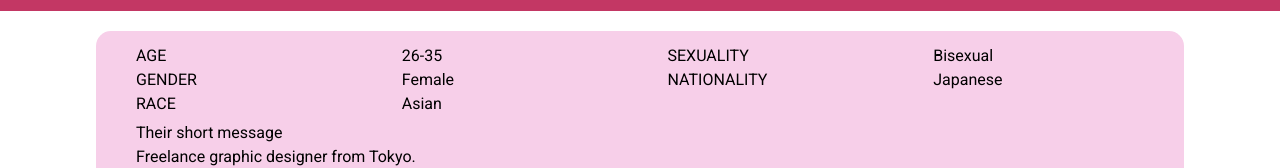
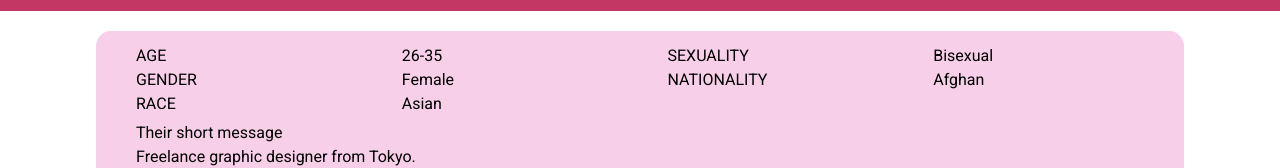
Before and after one commit to Xelo04/Mindful-Media, a React (Vite) app: page /our-stories in a window 1280 px wide. Shown: the part 228-396 px from the top of the page. Built offline with nearby package versions, Linux system fonts and the light colour scheme.

Commit message:
Update nationality options in filtersData to cover all nationalities

```diff
--- a/src/components/filtered-list/filters/filter/Filter.tsx
+++ b/src/components/filtered-list/filters/filter/Filter.tsx
@@ -28,7 +28,7 @@ function Filter({ options, onSelectionChange, placeholderName }: FilterProps) {
   const handleChange = (newValue: unknown) => {
     if (Array.isArray(newValue)) {
       if (newValue.length > maxOptions) {
-        alert(`You can select up to ${maxOptions} options only.`);
+        alert(`You can select up to ${maxOptions} options.`);
         return;
       }
       setSelectedOptions(newValue);
--- a/src/data.ts
+++ b/src/data.ts
@@ -78,11 +78,200 @@ export const filtersData = {
     { value: "Asexual", label: "Asexual" },
   ],
   nationality: [
+    { value: "Afghan", label: "Afghan" },
+    { value: "Albanian", label: "Albanian" },
+    { value: "Algerian", label: "Algerian" },
     { value: "American", label: "American" },
+    { value: "Andorran", label: "Andorran" },
+    { value: "Angolan", label: "Angolan" },
+    { value: "Antiguans", label: "Antiguans" },
+    { value: "Argentinean", label: "Argentinean" },
+    { value: "Armenian", label: "Armenian" },
+    { value: "Australian", label: "Australian" },
+    { value: "Austrian", label: "Austrian" },
+    { value: "Azerbaijani", label: "Azerbaijani" },
+    { value: "Bahamian", label: "Bahamian" },
+    { value: "Bahraini", label: "Bahraini" },
+    { value: "Bangladeshi", label: "Bangladeshi" },
+    { value: "Barbadian", label: "Barbadian" },
+    { value: "Barbudans", label: "Barbudans" },
+    { value: "Batswana", label: "Batswana" },
+    { value: "Belarusian", label: "Belarusian" },
+    { value: "Belgian", label: "Belgian" },
+    { value: "Belizean", label: "Belizean" },
+    { value: "Beninese", label: "Beninese" },
+    { value: "Bhutanese", label: "Bhutanese" },
+    { value: "Bolivian", label: "Bolivian" },
+    { value: "Bosnian", label: "Bosnian" },
+    { value: "Brazilian", label: "Brazilian" },
+    { value: "British", label: "British" },
+    { value: "Bruneian", label: "Bruneian" },
+    { value: "Bulgarian", label: "Bulgarian" },
+    { value: "Burkinabe", label: "Burkinabe" },
+    { value: "Burmese", label: "Burmese" },
+    { value: "Burundian", label: "Burundian" },
+    { value: "Cambodian", label: "Cambodian" },
+    { value: "Cameroonian", label: "Cameroonian" },
+    { value: "Canadian", label: "Canadian" },
+    { value: "Cape Verdean", label: "Cape Verdean" },
+    { value: "Central African", label: "Central African" },
+    { value: "Chadian", label: "Chadian" },
+    { value: "Chilean", label: "Chilean" },
+    { value: "Chinese", label: "Chinese" },
+    { value: "Colombian", label: "Colombian" },
+    { value: "Comoran", label: "Comoran" },
+    { value: "Congolese", label: "Congolese" },
+    { value: "Costa Rican", label: "Costa Rican" },
+    { value: "Croatian", label: "Croatian" },
+    { value: "Cuban", label: "Cuban" },
+    { value: "Cypriot", label: "Cypriot" },
+    { value: "Czech", label: "Czech" },
+    { value: "Danish", label: "Danish" },
+    { value: "Djibouti", label: "Djibouti" },
+    { value: "Dominican", label: "Dominican" },
+    { value: "Dutch", label: "Dutch" },
+    { value: "East Timorese", label: "East Timorese" },
+    { value: "Ecuadorean", label: "Ecuadorean" },
+    { value: "Egyptian", label: "Egyptian" },
+    { value: "Emirian", label: "Emirian" },
+    { value: "Equatorial Guinean", label: "Equatorial Guinean" },
+    { value: "Eritrean", label: "Eritrean" },
+    { value: "Estonian", label: "Estonian" },
+    { value: "Ethiopian", label: "Ethiopian" },
+    { value: "Fijian", label: "Fijian" },
+    { value: "Filipino", label: "Filipino" },
+    { value: "Finnish", label: "Finnish" },
+    { value: "French", label: "French" },
+    { value: "Gabonese", label: "Gabonese" },
+    { value: "Gambian", label: "Gambian" },
+    { value: "Georgian", label: "Georgian" },
+    { value: "German", label: "German" },
+    { value: "Ghanaian", label: "Ghanaian" },
+    { value: "Greek", label: "Greek" },
+    { value: "Grenadian", label: "Grenadian" },
+    { value: "Guatemalan", label: "Guatemalan" },
+    { value: "Guinea-Bissauan", label: "Guinea-Bissauan" },
+    { value: "Guinean", label: "Guinean" },
+    { value: "Guyanese", label: "Guyanese" },
+    { value: "Haitian", label: "Haitian" },
+    { value: "Herzegovinian", label: "Herzegovinian" },
+    { value: "Honduran", label: "Honduran" },
+    { value: "Hungarian", label: "Hungarian" },
+    { value: "I-Kiribati", label: "I-Kiribati" },
+    { value: "Icelander", label: "Icelander" },
+    { value: "Indian", label: "Indian" },
+    { value: "Indonesian", label: "Indonesian" },
+    { value: "Iranian", label: "Iranian" },
+    { value: "Iraqi", label: "Iraqi" },
+    { value: "Irish", label: "Irish" },
+    { value: "Israeli", label: "Israeli" },
+    { value: "Italian", label: "Italian" },
+    { value: "Ivorian", label: "Ivorian" },
+    { value: "Jamaican", label: "Jamaican" },
     { value: "Japanese", label: "Japanese" },
-    { value: "Canadian", label: "Canadian" },
+    { value: "Jordanian", label: "Jordanian" },
+    { value: "Kazakhstani", label: "Kazakhstani" },
+    { value: "Kenyan", label: "Kenyan" },
+    { value: "Kittian and Nevisian", label: "Kittian and Nevisian" },
+    { value: "Kuwaiti", label: "Kuwaiti" },
+    { value: "Kyrgyz", label: "Kyrgyz" },
+    { value: "Laotian", label: "Laotian" },
+    { value: "Latvian", label: "Latvian" },
+    { value: "Lebanese", label: "Lebanese" },
+    { value: "Liberian", label: "Liberian" },
+    { value: "Libyan", label: "Libyan" },
+    { value: "Liechtensteiner", label: "Liechtensteiner" },
+    { value: "Lithuanian", label: "Lithuanian" },
+    { value: "Luxembourger", label: "Luxembourger" },
+    { value: "Macedonian", label: "Macedonian" },
+    { value: "Malagasy", label: "Malagasy" },
+    { value: "Malawian", label: "Malawian" },
+    { value: "Malaysian", label: "Malaysian" },
+    { value: "Maldivian", label: "Maldivian" },
+    { value: "Malian", label: "Malian" },
+    { value: "Maltese", label: "Maltese" },
+    { value: "Marshallese", label: "Marshallese" },
+    { value: "Mauritanian", label: "Mauritanian" },
+    { value: "Mauritian", label: "Mauritian" },
     { value: "Mexican", label: "Mexican" },
-    { value: "Egyptian", label: "Egyptian" },
+    { value: "Micronesian", label: "Micronesian" },
+    { value: "Moldovan", label: "Moldovan" },
+    { value: "Monacan", label: "Monacan" },
+    { value: "Mongolian", label: "Mongolian" },
+    { value: "Moroccan", label: "Moroccan" },
+    { value: "Mosotho", label: "Mosotho" },
+    { value: "Motswana", label: "Motswana" },
+    { value: "Mozambican", label: "Mozambican" },
+    { value: "Namibian", label: "Namibian" },
+    { value: "Nauruan", label: "Nauruan" },
+    { value: "Nepalese", label: "Nepalese" },
+    { value: "New Zealander", label: "New Zealander" },
+    { value: "Ni-Vanuatu", label: "Ni-Vanuatu" },
+    { value: "Nicaraguan", label: "Nicaraguan" },
+    { value: "Nigerian", label: "Nigerian" },
+    { value: "Nigerien", label: "Nigerien" },
+    { value: "North Korean", label: "North Korean" },
+    { value: "Northern Irish", label: "Northern Irish" },
+    { value: "Norwegian", label: "Norwegian" },
+    { value: "Omani", label: "Omani" },
+    { value: "Pakistani", label: "Pakistani" },
+    { value: "Palauan", label: "Palauan" },
+    { value: "Panamanian", label: "Panamanian" },
+    { value: "Papua New Guinean", label: "Papua New Guinean" },
+    { value: "Paraguayan", label: "Paraguayan" },
+    { value: "Peruvian", label: "Peruvian" },
+    { value: "Polish", label: "Polish" },
+    { value: "Portuguese", label: "Portuguese" },
+    { value: "Qatari", label: "Qatari" },
+    { value: "Romanian", label: "Romanian" },
+    { value: "Russian", label: "Russian" },
+    { value: "Rwandan", label: "Rwandan" },
+    { value: "Saint Lucian", label: "Saint Lucian" },
+    { value: "Salvadoran", label: "Salvadoran" },
+    { value: "Samoan", label: "Samoan" },
+    { value: "San Marinese", label: "San Marinese" },
+    { value: "Sao Tomean", label: "Sao Tomean" },
+    { value: "Saudi", label: "Saudi" },
+    { value: "Scottish", label: "Scottish" },
+    { value: "Senegalese", label: "Senegalese" },
+    { value: "Serbian", label: "Serbian" },
+    { value: "Seychellois", label: "Seychellois" },
+    { value: "Sierra Leonean", label: "Sierra Leonean" },
+    { value: "Singaporean", label: "Singaporean" },
+    { value: "Slovakian", label: "Slovakian" },
+    { value: "Slovenian", label: "Slovenian" },
+    { value: "Solomon Islander", label: "Solomon Islander" },
+    { value: "Somali", label: "Somali" },
+    { value: "South African", label: "South African" },
+    { value: "South Korean", label: "South Korean" },
+    { value: "Spanish", label: "Spanish" },
+    { value: "Sri Lankan", label: "Sri Lankan" },
+    { value: "Sudanese", label: "Sudanese" },
+    { value: "Surinamer", label: "Surinamer" },
+    { value: "Swazi", label: "Swazi" },
+    { value: "Swedish", label: "Swedish" },
+    { value: "Swiss", label: "Swiss" },
+    { value: "Syrian", label: "Syrian" },
+    { value: "Taiwanese", label: "Taiwanese" },
+    { value: "Tajik", label: "Tajik" },
+    { value: "Tanzanian", label: "Tanzanian" },
+    { value: "Thai", label: "Thai" },
+    { value: "Togolese", label: "Togolese" },
+    { value: "Tongan", label: "Tongan" },
+    { value: "Trinidadian or Tobagonian", label: "Trinidadian or Tobagonian" },
+    { value: "Tunisian", label: "Tunisian" },
+    { value: "Turkish", label: "Turkish" },
+    { value: "Tuvaluan", label: "Tuvaluan" },
+    { value: "Ugandan", label: "Ugandan" },
+    { value: "Ukrainian", label: "Ukrainian" },
+    { value: "Uruguayan", label: "Uruguayan" },
+    { value: "Uzbekistani", label: "Uzbekistani" },
+    { value: "Venezuelan", label: "Venezuelan" },
+    { value: "Vietnamese", label: "Vietnamese" },
+    { value: "Welsh", label: "Welsh" },
+    { value: "Yemenite", label: "Yemenite" },
+    { value: "Zambian", label: "Zambian" },
+    { value: "Zimbabwean", label: "Zimbabwean" },
   ],
 };
 
@@ -93,7 +282,7 @@ export const storiesData = [
     gender: "Female",
     race: "Asian",
     sexuality: "Bisexual",
-    nationality: "Japanese",
+    nationality: "Afghan",
     shortDescription: "Freelance graphic designer from Tokyo.",
     longDescription:
       "Aiko is a creative professional who specializes in branding and digital illustration. She enjoys traveling, minimalist design, and often volunteers for local art education programs in Japan.",
```
